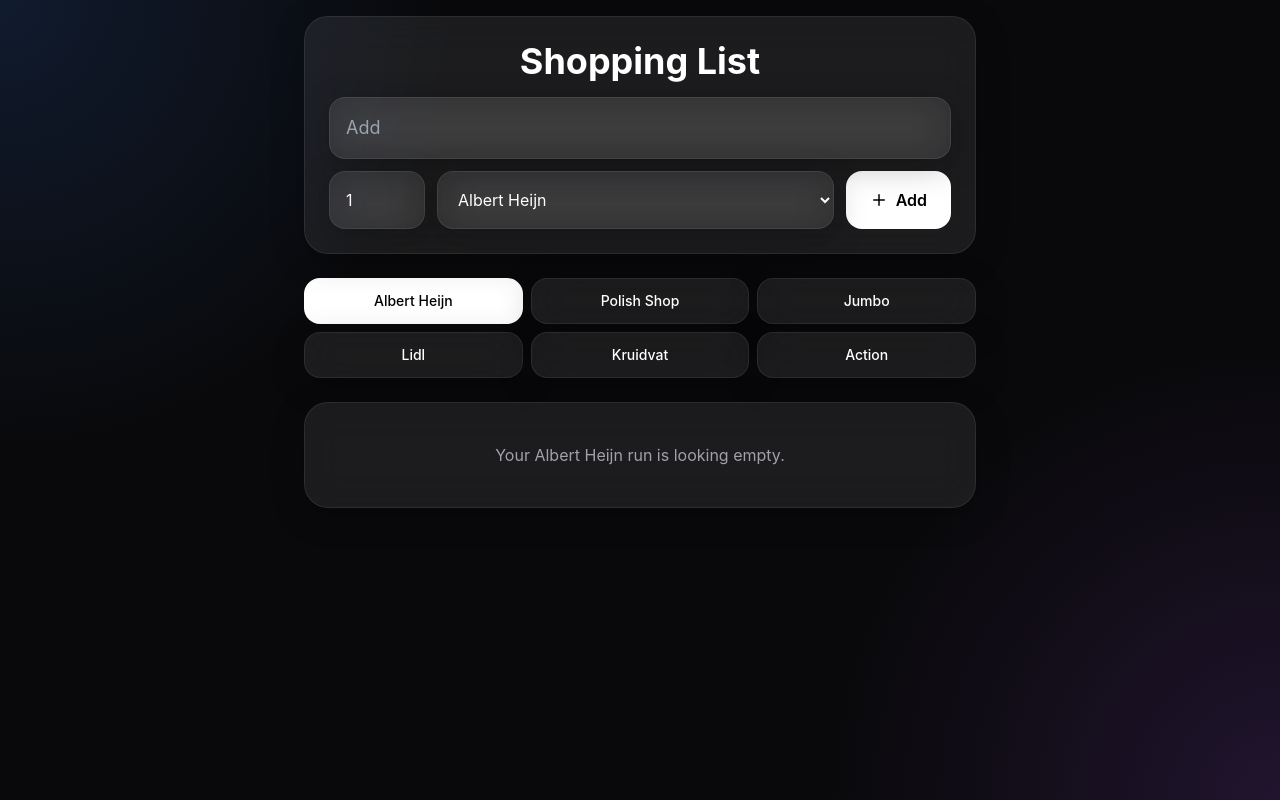
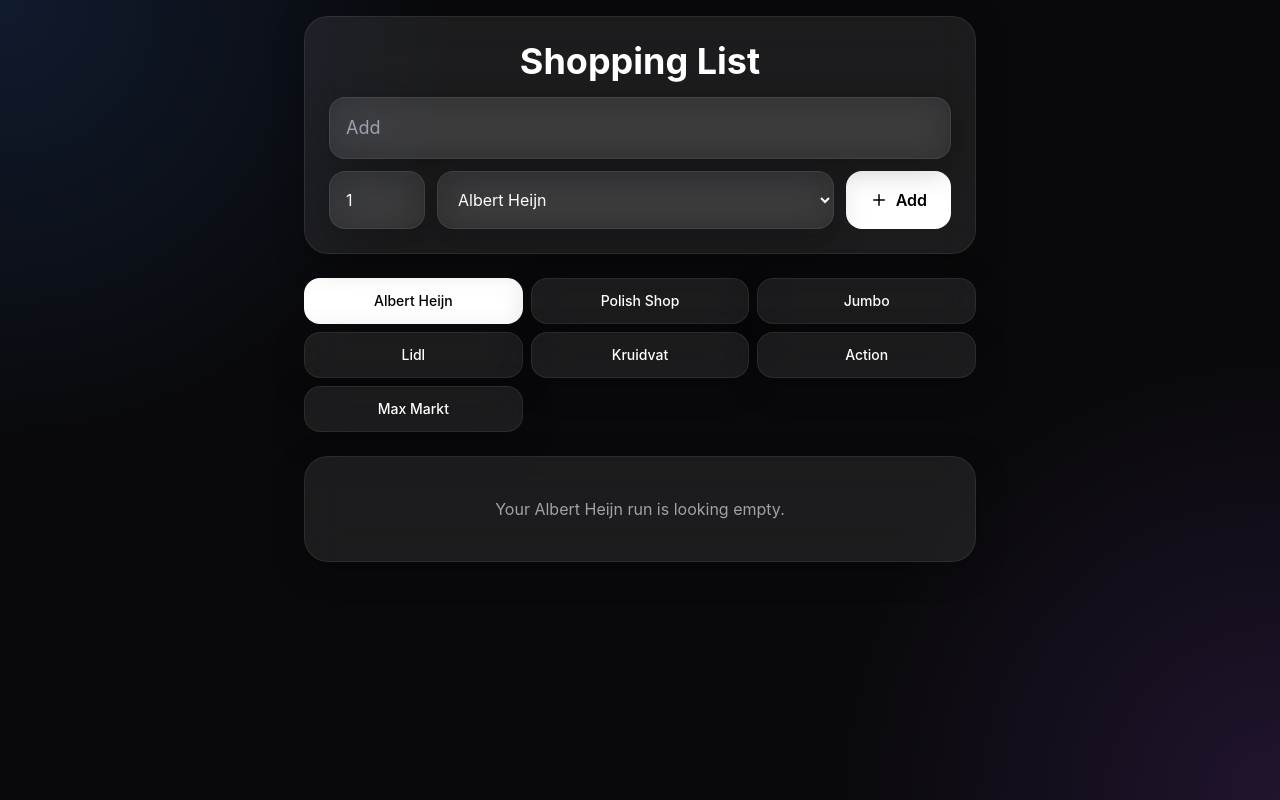
Before and after one commit to lucianpopa18/shopping-list-app, a React (Vite) app: page / in a window 1280 px wide. Built offline with nearby package versions, Linux system fonts and the light colour scheme.

Commit message:
Add Max Markt store

```diff
--- a/src/App.jsx
+++ b/src/App.jsx
@@ -3,7 +3,7 @@ import { useState, useEffect } from 'react'
 import { motion, AnimatePresence } from 'framer-motion'
 import { Plus, Trash2, Check } from 'lucide-react'
 
-const stores = ['Albert Heijn', 'Polish Shop', 'Jumbo', 'Lidl', 'Kruidvat', 'Action']
+const stores = ['Albert Heijn', 'Polish Shop', 'Jumbo', 'Lidl', 'Kruidvat', 'Action', 'Max Markt']
 
 export default function App() {
   const [lists, setLists] = useState(() => {
```
